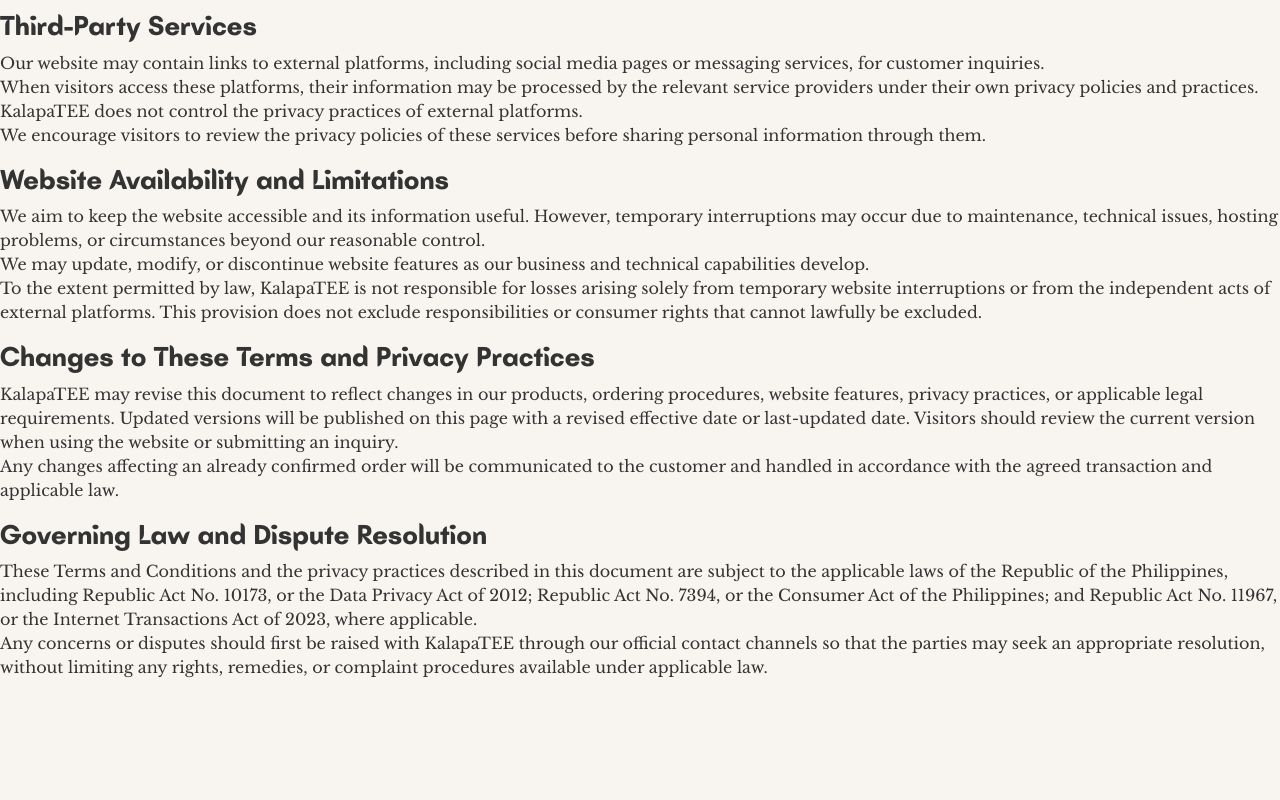
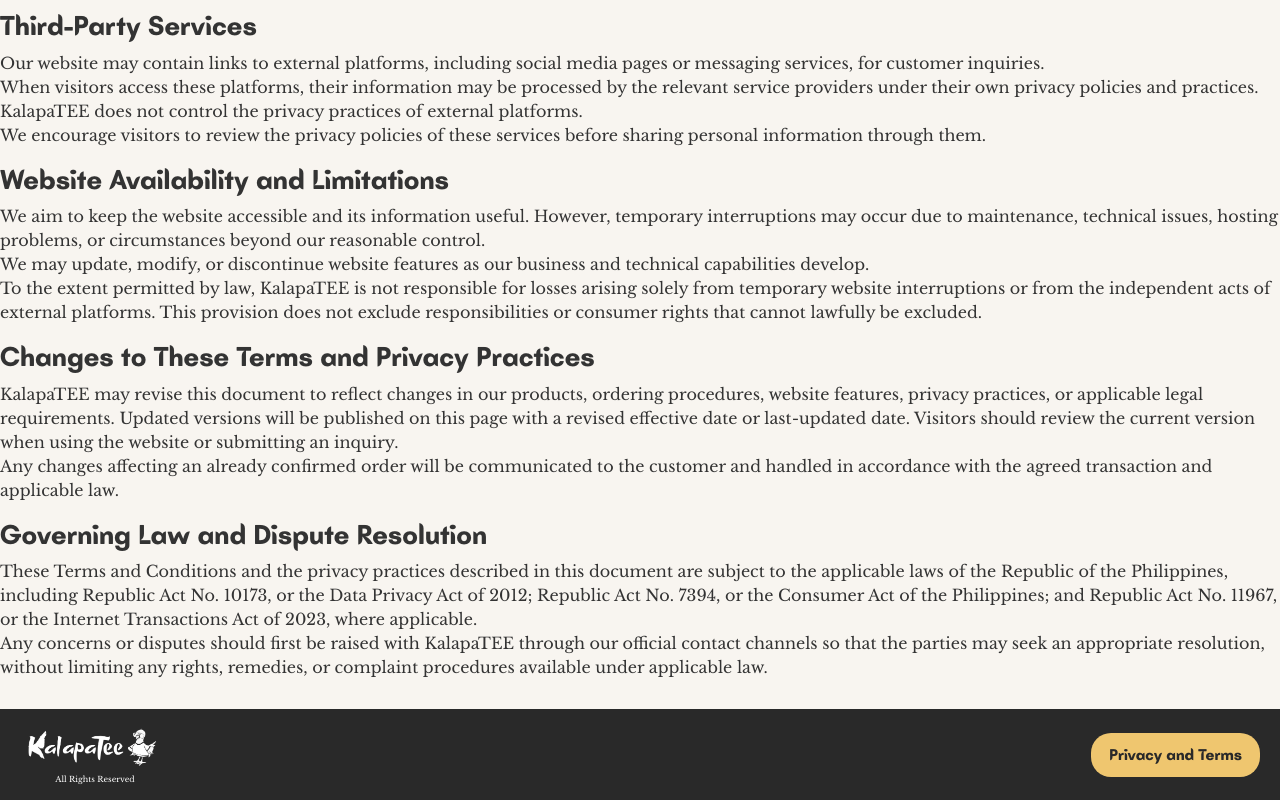
Before and after one commit to isko-greg/my-store, a plain HTML site: page privacy-and-terms.html in a window 1280 px wide. Shown: the part 2359-3159 px from the top of the page. Before the commit the page ends 3054 px from the top, so only its background shows below. Drawn offline with nearby package versions, Linux system fonts and the light colour scheme; files whose address does not match are found by name.

Commit message:
Add footer to privacy and terms page
Added footer section with logo and privacy link.

```diff
--- a/privacy-and-terms.html
+++ b/privacy-and-terms.html
@@ -118,5 +118,22 @@ Updated versions will be published on this page with a revised effective date or
   <p>These Terms and Conditions and the privacy practices described in this document are subject to the applicable laws of the Republic of the Philippines, including Republic Act No. 10173, or the Data Privacy Act of 2012; Republic Act No. 7394, or the Consumer Act of the Philippines; and Republic Act No. 11967, or the Internet Transactions Act of 2023, where applicable. <br> Any concerns or disputes should first be raised with KalapaTEE through our official contact channels so that the parties may seek an appropriate resolution, without limiting any rights, remedies, or complaint procedures available under applicable law.</p>
 
     <script type="module" src="https://cdn.jsdelivr.net/npm/bootstrap@6.0.0-alpha.1/dist/js/bootstrap.bundle.min.js" integrity="sha384-1a/pXj49ZQ1aHEmrJ+gMw1otqoVsYwlEnlD8mIfY2TV03r20Y0CN7uqx1tQogjPL" crossorigin="anonymous"></script>
+
+    <!-- FOOTER -->
+    <footer class="footer">
+
+        <div class="footer-logo">
+            <img src="./images/Logo.png" alt="KalapaTEE logo">
+            <p>All Rights Reserved</p>
+        </div>
+
+        <a href="privacy-and-terms.html" class="footer-button">
+            Privacy and Terms
+        </a>
+
+    </footer>
+
 </body>
 </html>
+</body>
+</html>
```
